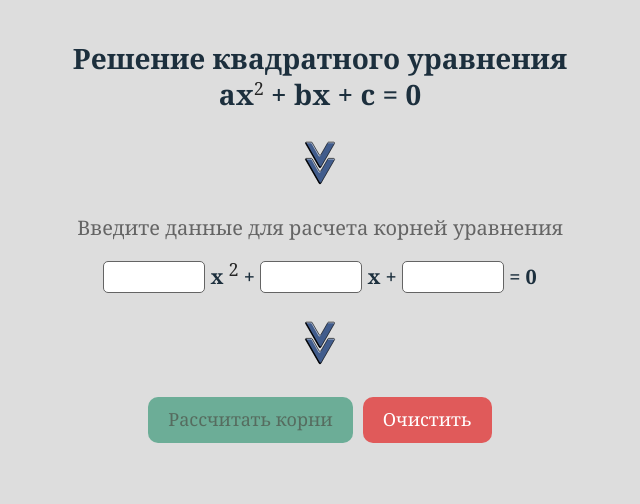
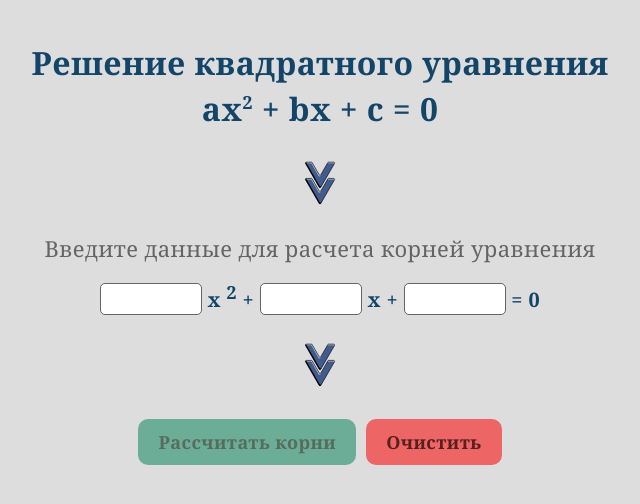
Before and after one commit to Dasha1801/quadratic_equation, a React (Vite) app: page / in a window 1280 px wide. Shown: the top 504 px of the page, without its empty margins (320-960 px from the left). Built offline with nearby package versions, Linux system fonts and the light colour scheme.

Commit message:
refactor: styles

```diff
--- a/src/components/app/index.tsx
+++ b/src/components/app/index.tsx
@@ -36,7 +36,7 @@ const App = () => {
   )
 
   return (
-    <div className="wrapperApp">
+    <div className="wrapper-app">
       <h1>
         Решение квадратного уравнения
         <br /> ax<sup>2</sup> + bx + c = 0
@@ -46,7 +46,7 @@ const App = () => {
       <Separator />
       <div className="actions">
         <div
-          className={`btn ${isDisabled || isHasResult ? 'notValid' : ''}`}
+          className={`btn ${isDisabled || isHasResult ? 'not-valid' : ''}`}
           onClick={!isDisabled ? () => setIsHasResult(true) : undefined}
         >
           Рассчитать корни
--- a/src/components/app/style.scss
+++ b/src/components/app/style.scss
@@ -1,15 +1,20 @@
-.wrapperApp {
+.wrapper-app {
   display: flex;
   flex-direction: column;
   align-items: center;
   gap: 20px;
 
   h1 {
-    font-size: 28px;
-    color: #1c2f3d;
+    font-size: 32px;
+    color: var(--color-blue);
     font-weight: 600;
-    line-height: 1.3;
+    line-height: 1.45;
     text-align: center;
+
+    sup {
+      font-weight: inherit;
+      color: inherit;
+    }
   }
 
   .actions {
@@ -19,23 +24,23 @@
     .btn {
       cursor: pointer;
       height: 46px;
-      color: rgb(53, 14, 14);
+      font-weight: 600;
+      color: #451616e4;
       border-radius: 10px;
-      background-color: rgb(78, 161, 133);
+      background-color: #4ea185;
       display: flex;
       align-items: center;
       justify-content: center;
       padding: 0 20px;
 
       &.red {
-        color: #fff;
-        background-color: rgba(225, 57, 57, 0.797);
+        background-color: #ed6565;
       }
 
-      &.notValid {
+      &.not-valid {
         cursor: not-allowed;
-        background-color: rgba(78, 161, 133, 0.782);
-        color: rgba(53, 14, 14, 0.407);
+        background-color: #4ea185c7;
+        color: #350e0e68;
       }
     }
   }
--- a/src/components/enterUserData/style.scss
+++ b/src/components/enterUserData/style.scss
@@ -5,18 +5,20 @@
   gap: 20px;
 
   .text {
-    color: #646464;
-    font-size: 20px;
-    word-spacing: 0.24px;
+    color: var(--color-gray-medium);
+    font-size: 22px;
   }
 
   .expression {
     font-size: 20px;
-    color: #1c2f3d;
+    color: var(--color-blue);
     font-weight: 600;
-  }
 
-  .expression {
+    sup {
+      color: inherit;
+      font-weight: inherit;
+    }
+
     input {
       width: 80px;
       font-size: 18px;
--- a/src/components/result/style.scss
+++ b/src/components/result/style.scss
@@ -5,7 +5,7 @@
   gap: 20px;
 
   .title {
-    color: #1c2f3d;
+    color: var(--color-blue);
     font-size: 22px;
     font-weight: 600;
   }
@@ -16,7 +16,7 @@
     flex-wrap: wrap;
 
     span {
-      color: #1c2f3d;
+      color: var(--color-blue);
       font-size: 26px;
 
       sub {
--- a/src/style.scss
+++ b/src/style.scss
@@ -1,3 +1,11 @@
+:root {
+  --color-white: #fff;
+  --color-gray-light: #4444442e;
+  --color-gray-medium: #646464;
+  --color-black: #242424;
+  --color-blue: #134569;
+}
+
 * {
   padding: 0;
   margin: 0;
@@ -5,7 +13,9 @@
   font-weight: 500;
   font-family: Georgia, 'Times New Roman', Times, serif;
   line-height: 1.15;
-  color: #242424;
+  color: var(--color-black);
+  letter-spacing: 0.42px;
+  user-select: none;
 }
 
 body {
@@ -13,7 +23,7 @@ body {
   min-width: 320px;
   margin: 0 auto;
   padding: 40px 20px 20px;
-  background-color: #4444442e;
+  background-color: var(--color-gray-light);
 }
 
 input,
@@ -24,8 +34,8 @@ button {
 
 input {
   height: 30px;
-  background-color: #fff;
+  background-color: var(--color-white);
   border-radius: 5px;
-  border: 1px solid #646464;
+  border: 1px solid var(--color-gray-medium);
   padding: 0 10px;
 }
```
